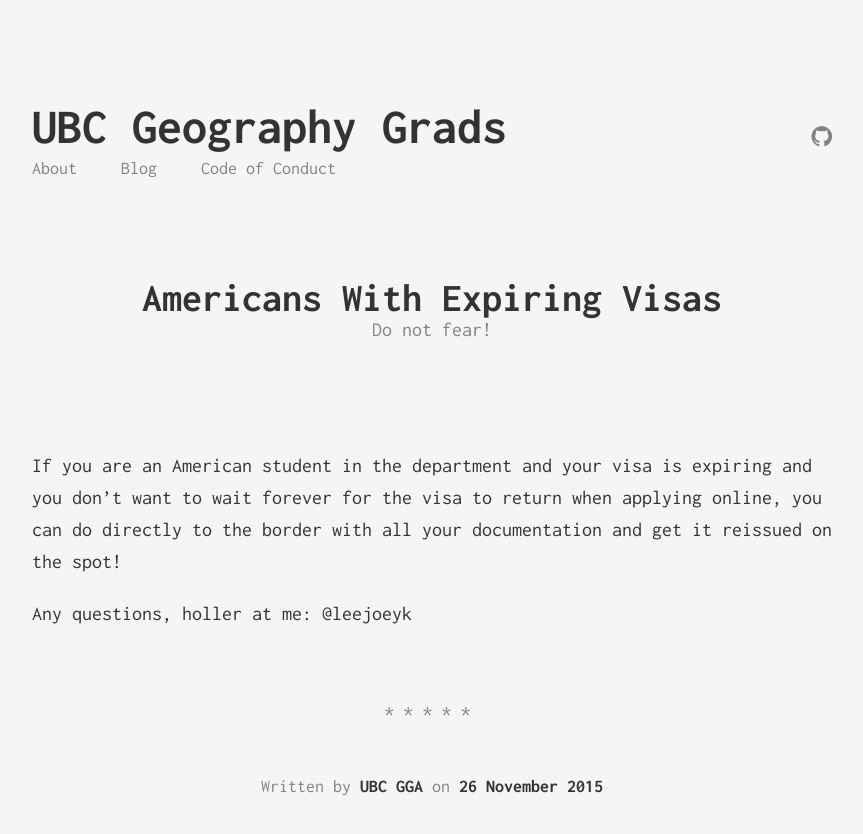
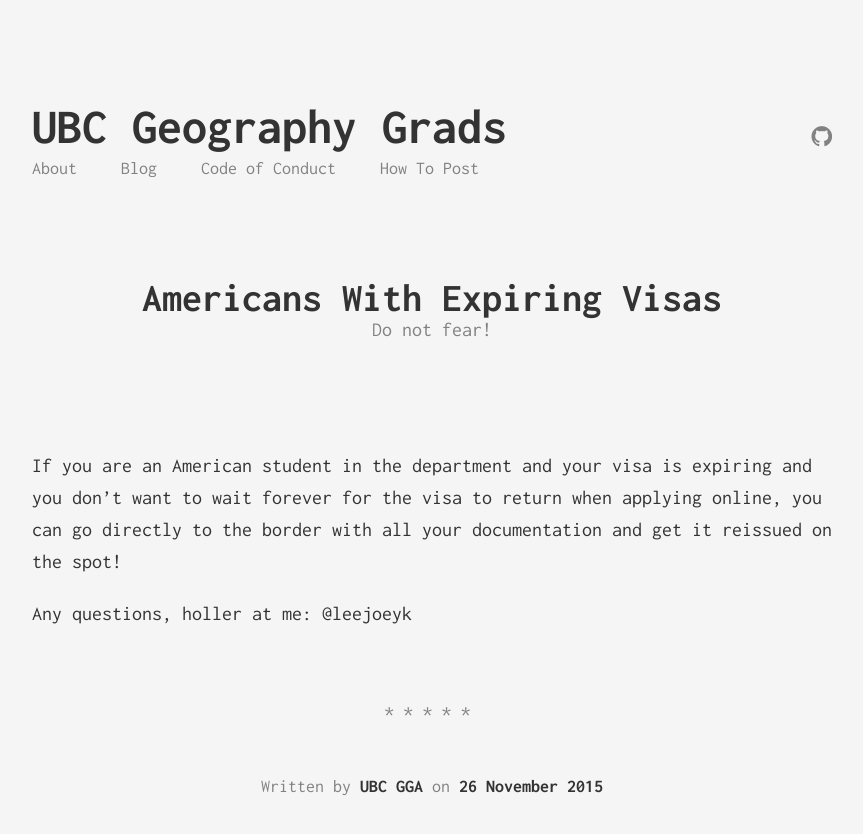
Before and after one commit to ubcgga/ubcgga.github.io, a Jekyll site: the page built from _posts/2015-11-26-americans-with-expiring-visas.md, in a window 1280 px wide. Shown: the top 834 px of the page, without its empty margins (208-1071 px from the left). Built offline with Jekyll 4.4.1, drawn with Linux system fonts in a browser that asks for light colours.

Commit message:
added how to post

```diff
--- a/_includes/header.html
+++ b/_includes/header.html
@@ -6,6 +6,7 @@
             <li class="menu__entry"><a href="{{ '/about' | prepend: site.baseurl }}">About</a></li>
             <li class="menu__entry"><a href="{{ '/' | prepend: site.baseurl }}">Blog</a></li>
             <li class="menu__entry"><a href="{{ '/codeofconduct' | prepend: site.baseurl }}">Code of Conduct</a></li>
+            <li class="menu__entry"><a href="{{ '/howto' | prepend: site.baseurl }}">How To Post</a></li>
         </ul>
     </div>
 
--- a/_posts/2015-11-26-americans-with-expiring-visas.md
+++ b/_posts/2015-11-26-americans-with-expiring-visas.md
@@ -6,6 +6,6 @@
 categories: [advice, thrive, admin]
 ---
 
-If you are an American student in the department and your visa is expiring and you don't want to wait forever for the visa to return when applying online, you can do directly to the border with all your documentation and get it reissued on the spot!
+If you are an American student in the department and your visa is expiring and you don't want to wait forever for the visa to return when applying online, you can go directly to the border with all your documentation and get it reissued on the spot!
 
 Any questions, holler at me: @leejoeyk
```
Also changed, not shown: howto.md (added, +9 -0 lines).
